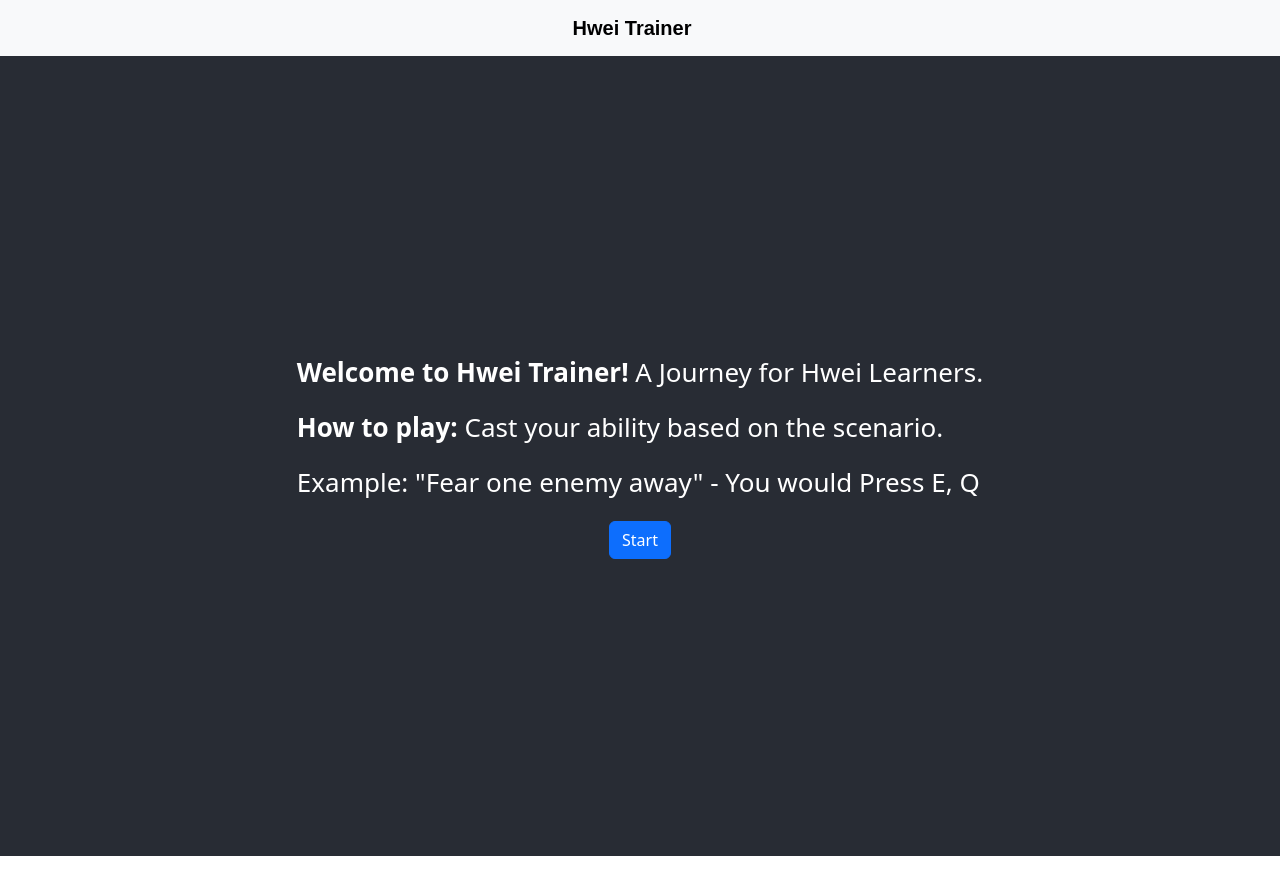
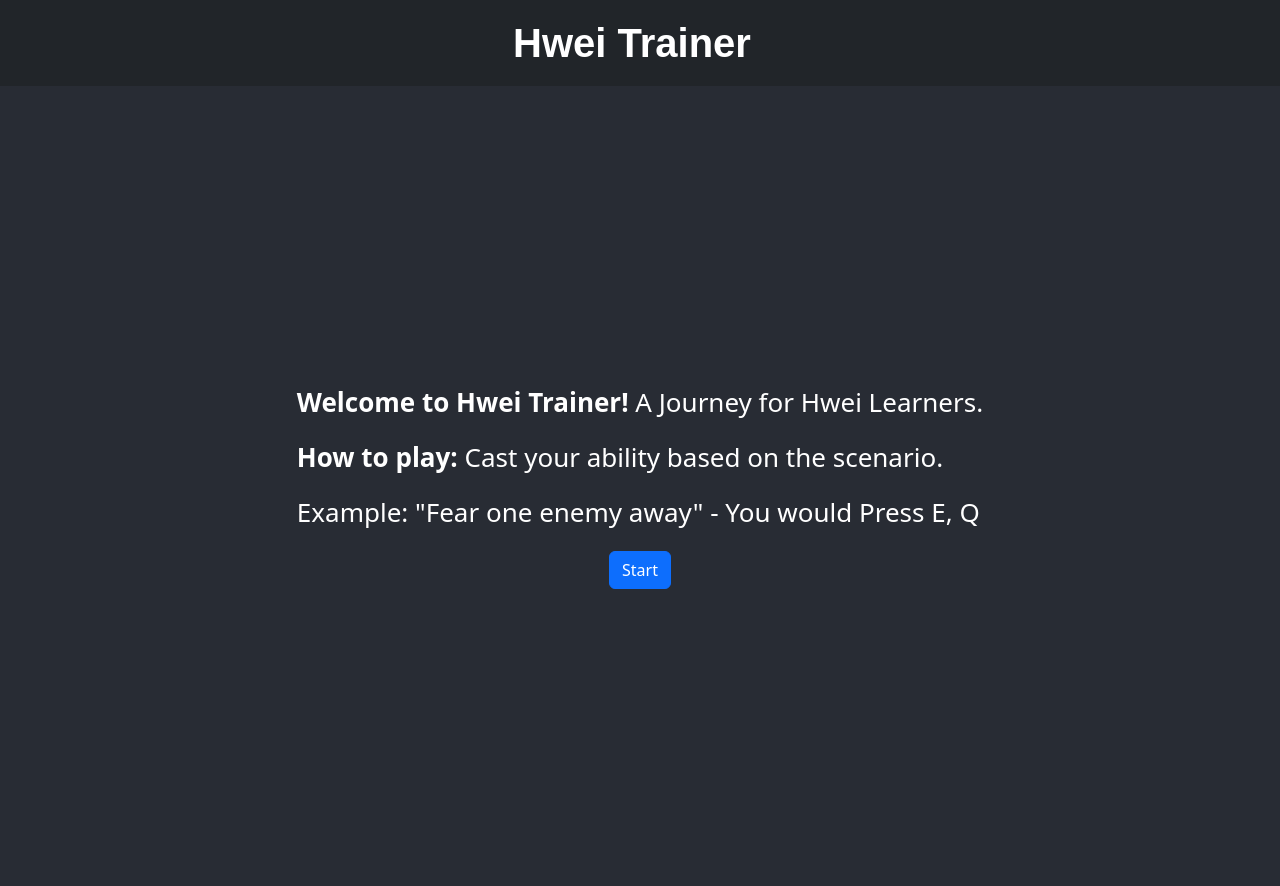
Before and after one commit to dcheung0720/Hwei-Trainer, a React (Create React App) app: page / in a window 1280 px wide. Before the commit the page ends 856 px from the top, so only its background shows below. Built offline with nearby package versions, Linux system fonts and the light colour scheme.

Commit message:
changed nav bar color and added reload

```diff
--- a/src/components/Navigation.js
+++ b/src/components/Navigation.js
@@ -3,10 +3,13 @@
 import Navbar from 'react-bootstrap/Navbar';
 import NavDropdown from 'react-bootstrap/NavDropdown';
 const Navigation = () =>{
+    const reload = () =>{
+        window.location.reload();
+    }
     return (
-        <Navbar expand="lg" className="bg-body-tertiary">
+        <Navbar bg="dark" data-bs-theme="dark">
             <Container style = {{display: "flex", justifyContent: "center"}}>
-                <Navbar.Brand href="#home" style = {{fontFamily: 'Arial, sans-serif'}}><b>Hwei Trainer </b></Navbar.Brand>
+                <Navbar.Brand href="#home" onClick={reload} style = {{fontFamily: 'Arial, sans-serif', fontSize: "40px"}}><b>Hwei Trainer </b></Navbar.Brand>
             </Container>
         </Navbar>
     )
```
